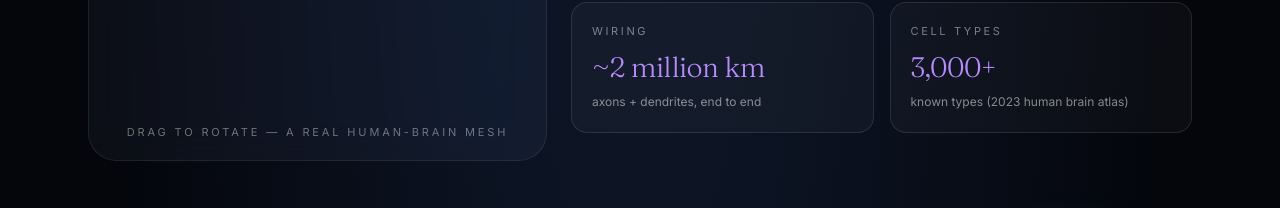
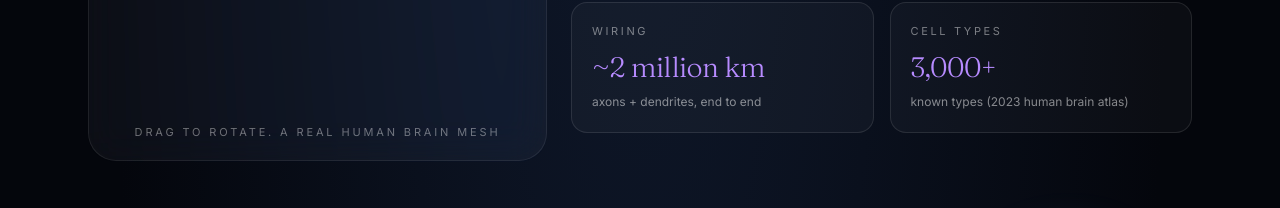
Before and after one commit to amyleesterling/whatisabrain, a React (Vite) app in the folder apps/museum/: page /stats in a window 1280 px wide. Shown: the part 880-1088 px from the top of the page. Built offline with nearby package versions, Linux system fonts and the light colour scheme; no server answers.

Commit message:
Stats: remove em dash from brain caption

```diff
--- a/apps/museum/src/pages/ScaleTest.tsx
+++ b/apps/museum/src/pages/ScaleTest.tsx
@@ -381,7 +381,7 @@ export default function ScaleTest() {
               />
             </div>
             <p className="mt-1 text-center text-[11px] uppercase tracking-[0.26em] text-white/40">
-              Drag to rotate — a real human-brain mesh
+              Drag to rotate. A real human brain mesh
             </p>
           </div>
 
```
